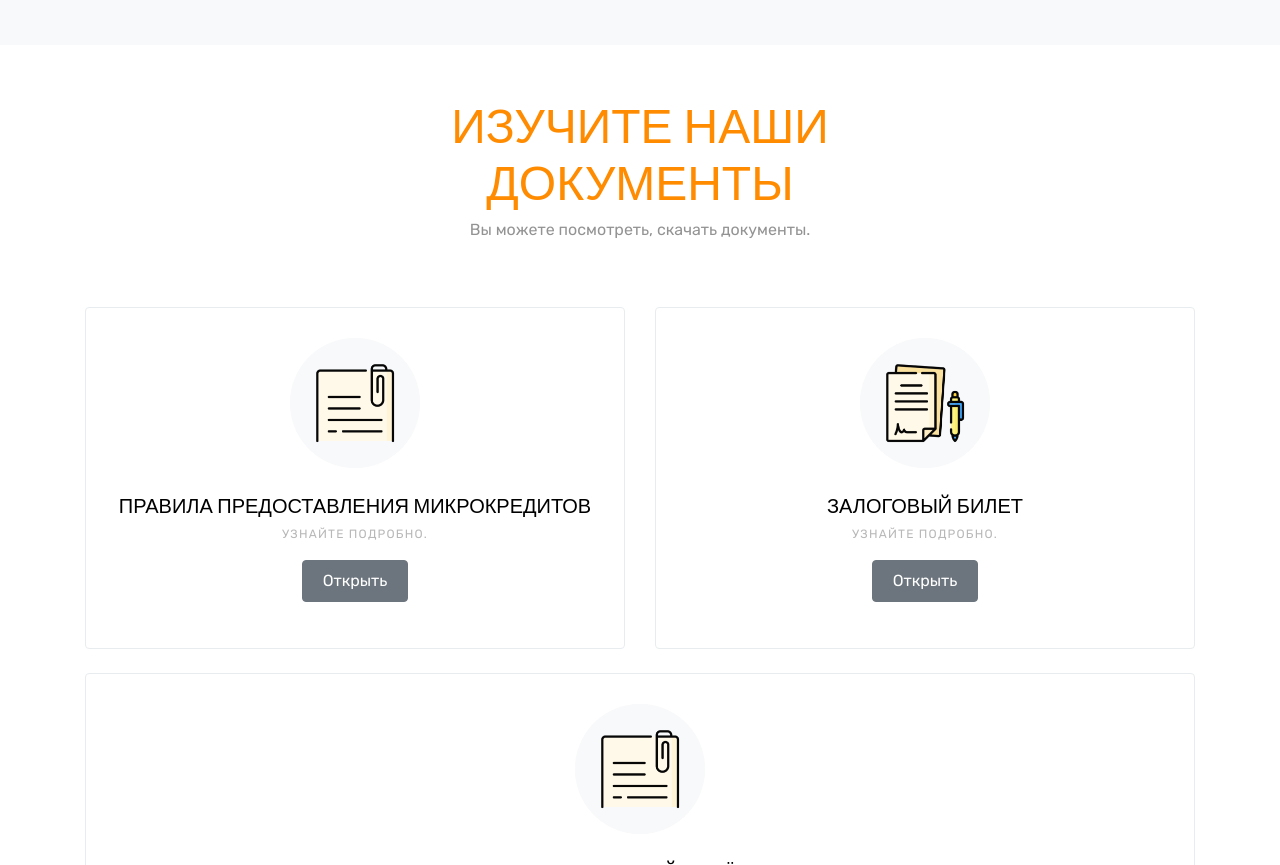
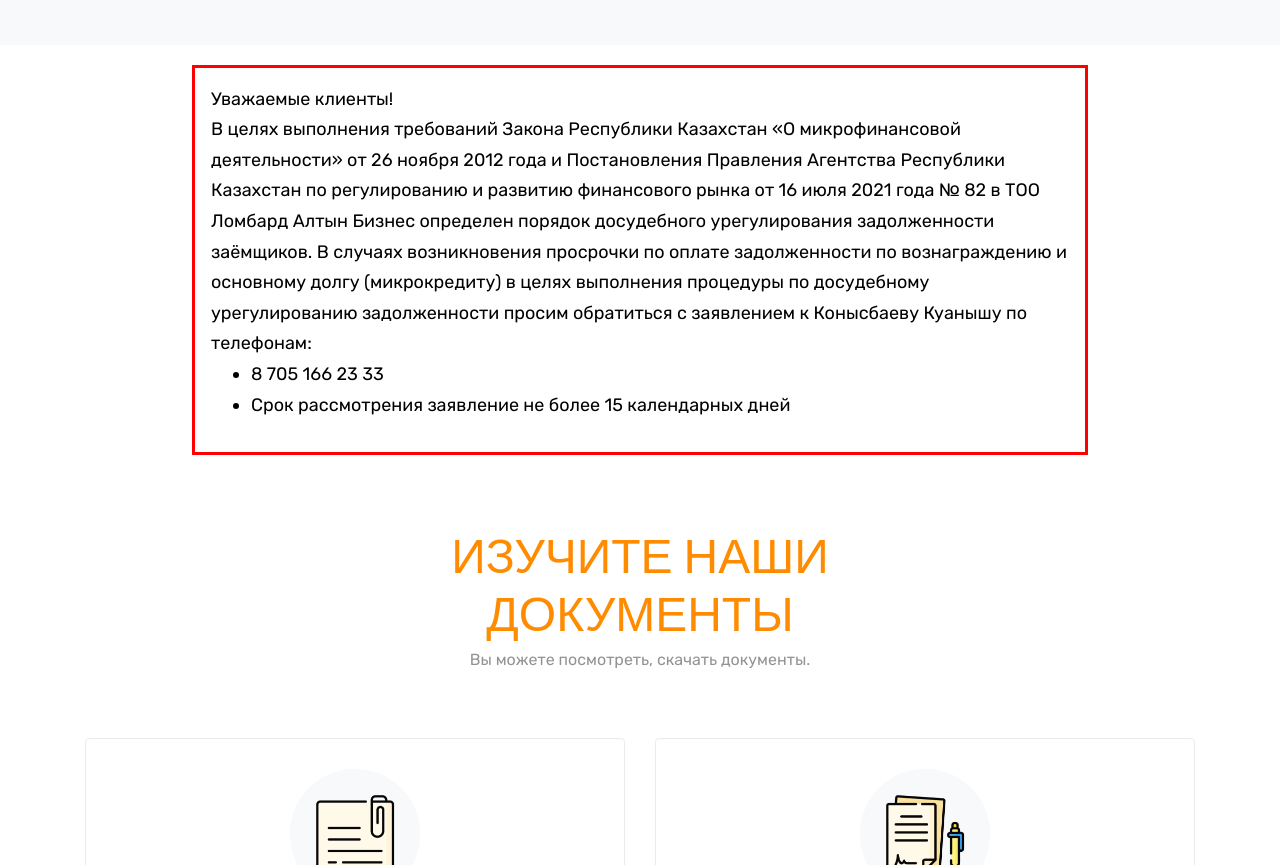
Before and after one commit to ABlombard/ABlombard.github.io, a plain HTML site: page index.html in a window 1280 px wide. Shown: the part 1602-2467 px from the top of the page. Drawn offline with nearby package versions, Linux system fonts and the light colour scheme; files whose address does not match are found by name.

Commit message:
Added warning2

```diff
--- a/index.html
+++ b/index.html
@@ -162,6 +162,21 @@
       </div>
     </div>
 
+    <div class="warning">
+      <div class="title">Уважаемые клиенты!</div>
+      <div>В целях выполнения требований Закона Республики Казахстан «О микрофинансовой деятельности» от 26 ноября
+        2012 года и Постановления Правления Агентства Республики Казахстан по регулированию и развитию финансового
+        рынка от 16 июля 2021 года № 82 в ТОО Ломбард Алтын Бизнес определен порядок досудебного урегулирования
+        задолженности заёмщиков. В случаях возникновения просрочки по оплате задолженности по вознаграждению и
+        основному долгу (микрокредиту) в целях выполнения процедуры по досудебному урегулированию задолженности
+        просим обратиться с заявлением к Конысбаеву Куанышу по телефонам:
+      </div>
+      <ul>
+        <li>8 705 166 23 33</li>
+        <li>Срок рассмотрения заявление не более 15 календарных дней</li>
+      </ul>
+    </div>
+
     <div id="documents" class="p-5">
       <div class="container">
         <div class="row mb-5 justify-content-center">
```
